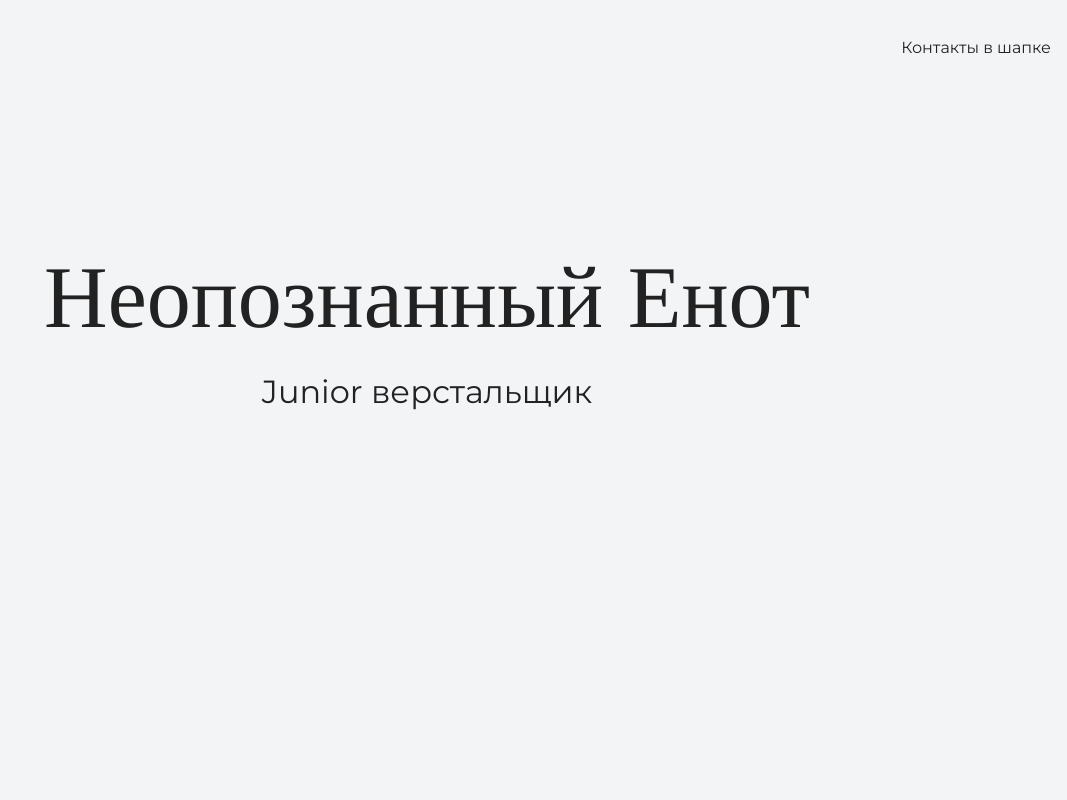
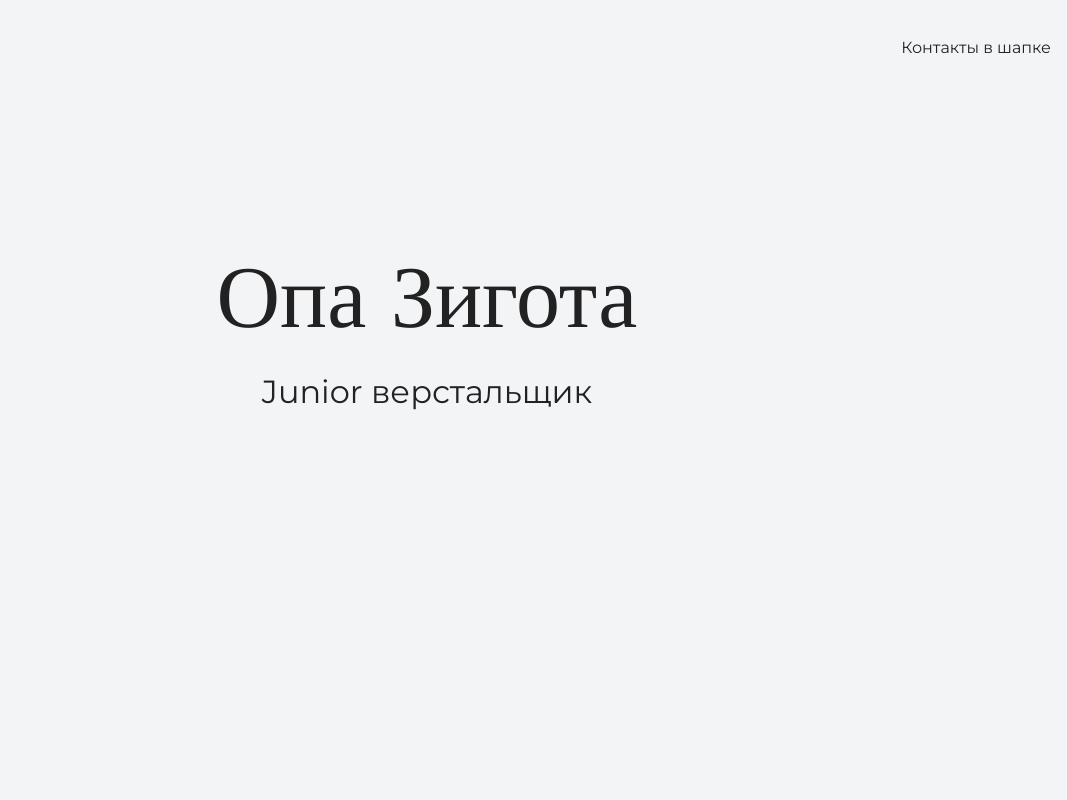
Before and after one commit to bitewolf/yaumamyfrontender, a plain HTML site: page index.html in a window 1280 px wide. Shown: the top 800 px of the page, without its empty margins (213-1280 px from the left). Drawn offline with nearby package versions, Linux system fonts and the light colour scheme.

Commit message:
изи подменил

```diff
--- a/index.html
+++ b/index.html
@@ -15,7 +15,7 @@
 
     <section class="hero-image">
       <div class="container">
-      <h1 class="heading">Неопознанный Енот</h1>
+      <h1 class="heading">Опа Зигота</h1>
       <p>Junior верстальщик</p>
       </div>
     </section>
```
